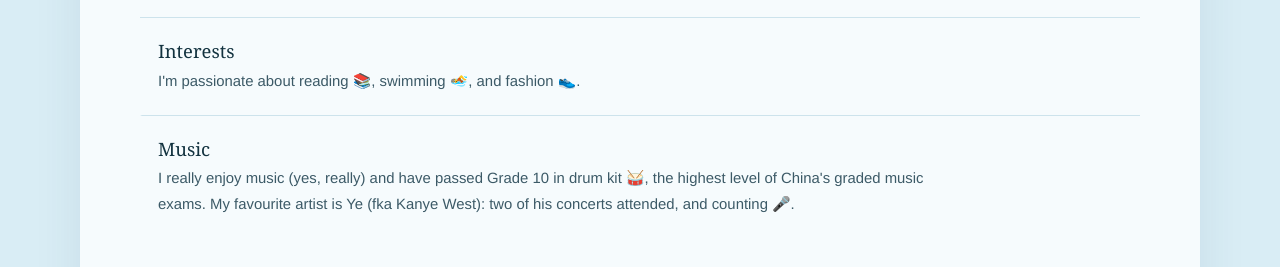
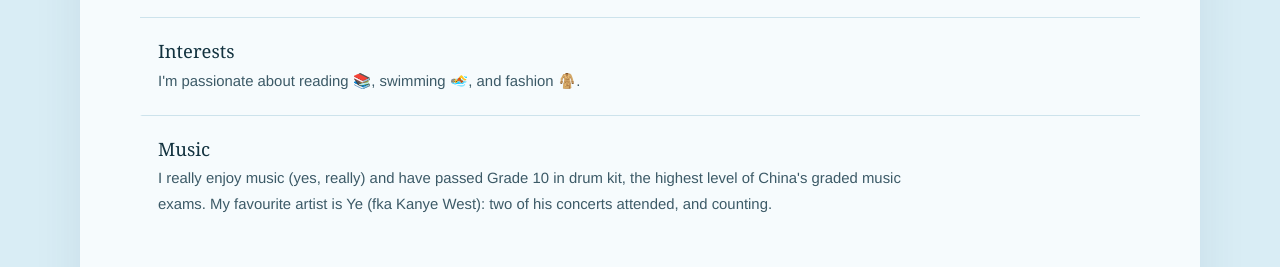
Before and after one commit to JoeLiu996/JoeLiu996.github.io, a plain HTML site: page index.html in a window 1280 px wide. Shown: the part 3780-4047 px from the top of the page. Drawn offline with Linux system fonts and the light colour scheme.

Commit message:
Adjust Miscellaneous emoji
Co-Authored-By: Claude Opus 5.5 <noreply@anthropic.com>

```diff
--- a/index.html
+++ b/index.html
@@ -278,12 +278,12 @@
       <div class="rows">
         <div class="row">
           <h3>Interests</h3>
-          <p>I'm passionate about reading 📚, swimming 🏊, and fashion 👟.</p>
+          <p>I'm passionate about reading 📚, swimming 🏊, and fashion 🧥.</p>
         </div>
         <div class="row">
           <h3>Music</h3>
-          <p>I really enjoy music (yes, really) and have passed Grade 10 in drum kit 🥁, the highest level of China's graded music exams.
-            My favourite artist is Ye (fka Kanye West): two of his concerts attended, and counting 🎤.</p>
+          <p>I really enjoy music (yes, really) and have passed Grade 10 in drum kit, the highest level of China's graded music exams.
+            My favourite artist is Ye (fka Kanye West): two of his concerts attended, and counting.</p>
         </div>
       </div>
     </section>
```
